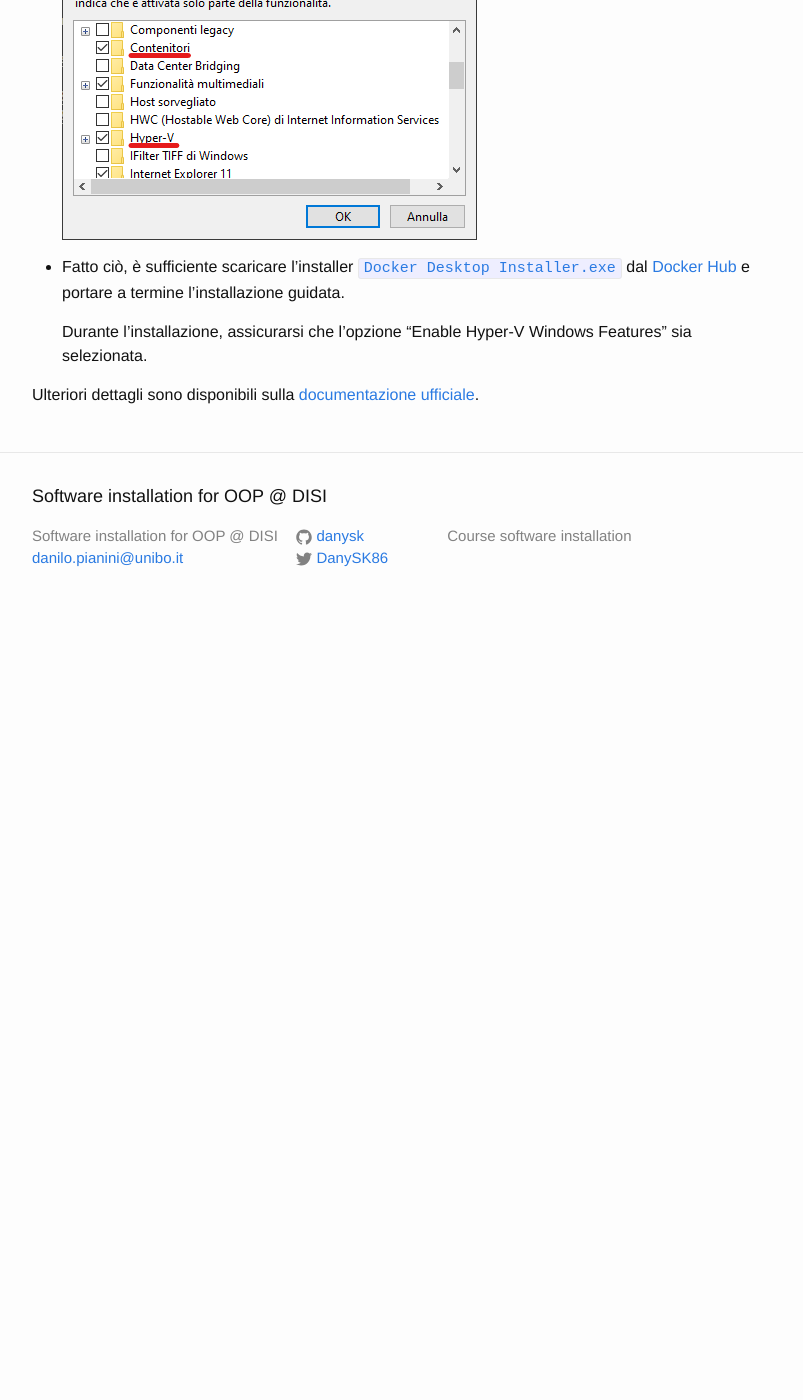
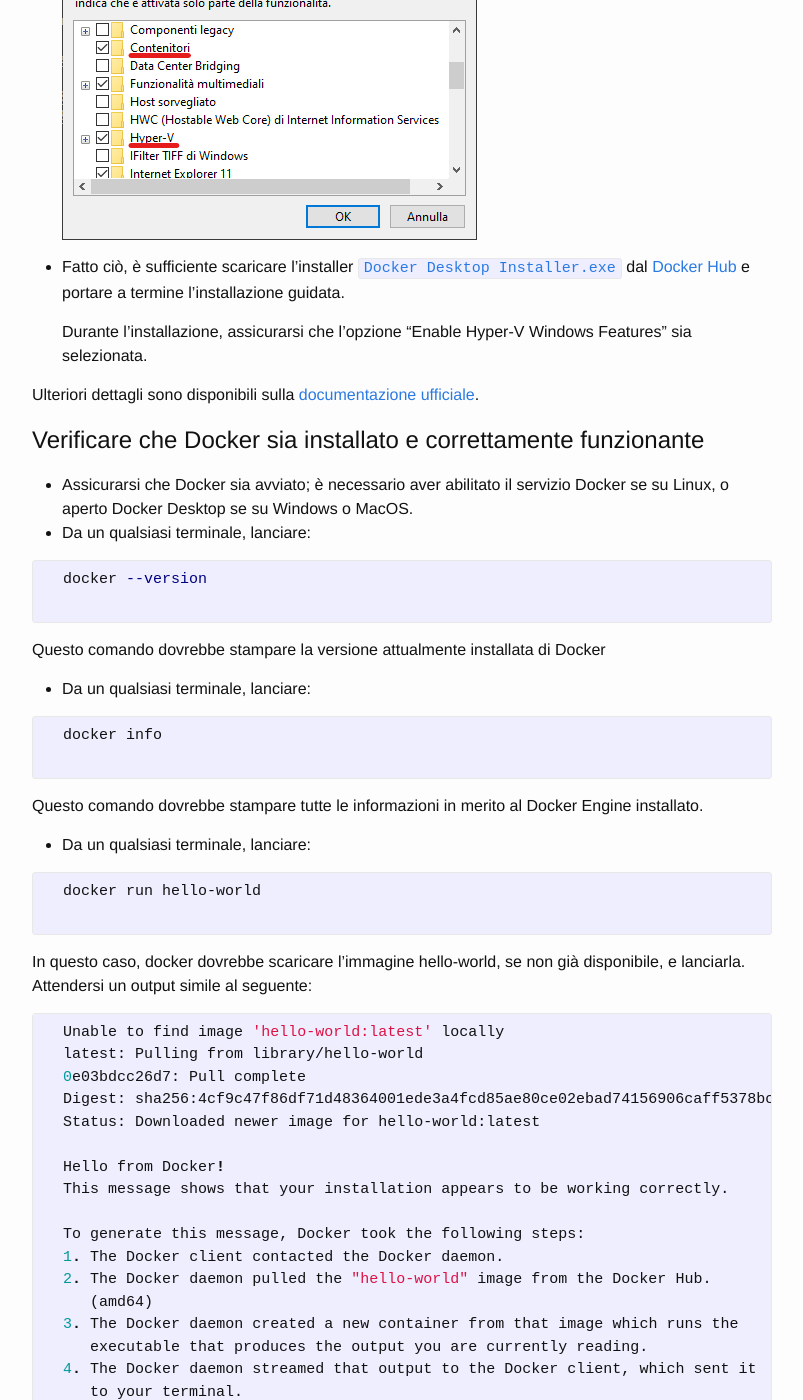
Before and after one commit to unibo-oop/software-installation, a Jekyll site: the page built from index.md, in a window 1280 px wide and 1400 px high, scrolled down 21465 px. Shown: the whole window, without its empty margins (238-1041 px from the left). Built offline with Jekyll 4.4.1, drawn with Linux system fonts in a browser that asks for light colours; before the commit the page ends 22095 px from its top, so only the background shows below that; some of the changed text lies outside the part shown.

Commit message:
Add Docker installation check

```diff
--- a/index.md
+++ b/index.md
@@ -603,6 +603,63 @@ Se disponibile, Docker Desktop su Windows 10 può appoggiarsi ad Hyper-V per la
 
 Ulteriori dettagli sono disponibili sulla [documentazione ufficiale](https://docs.docker.com/docker-for-windows/install/).
 
+## Verificare che Docker sia installato e correttamente funzionante
+
+- Assicurarsi che Docker sia avviato; è necessario aver abilitato il servizio Docker se su Linux, o aperto Docker Desktop se su Windows o MacOS.
+- Da un qualsiasi terminale, lanciare:
+
+  {% highlight powershell %}
+  docker --version
+  {% endhighlight %}
+
+  Questo comando dovrebbe stampare la versione attualmente installata di Docker
+
+- Da un qualsiasi terminale, lanciare:
+
+  {% highlight powershell %}
+  docker info
+  {% endhighlight %}
+
+  Questo comando dovrebbe stampare tutte le informazioni in merito al Docker Engine installato.
+
+- Da un qualsiasi terminale, lanciare:
+
+  {% highlight powershell %}
+  docker run hello-world
+  {% endhighlight %}
+
+  In questo caso, docker dovrebbe scaricare l'immagine hello-world, se non già disponibile, e lanciarla.
+  Attendersi un output simile al seguente:
+
+  {% highlight powershell %}
+  Unable to find image 'hello-world:latest' locally
+  latest: Pulling from library/hello-world
+  0e03bdcc26d7: Pull complete
+  Digest: sha256:4cf9c47f86df71d48364001ede3a4fcd85ae80ce02ebad74156906caff5378bc
+  Status: Downloaded newer image for hello-world:latest
+
+  Hello from Docker!
+  This message shows that your installation appears to be working correctly.
+
+  To generate this message, Docker took the following steps:
+  1. The Docker client contacted the Docker daemon.
+  2. The Docker daemon pulled the "hello-world" image from the Docker Hub.
+     (amd64)
+  3. The Docker daemon created a new container from that image which runs the
+     executable that produces the output you are currently reading.
+  4. The Docker daemon streamed that output to the Docker client, which sent it
+     to your terminal.
+
+  To try something more ambitious, you can run an Ubuntu container with:
+  $ docker run -it ubuntu bash
+
+  Share images, automate workflows, and more with a free Docker ID:
+  https://hub.docker.com/
+
+  For more examples and ideas, visit:
+  https://docs.docker.com/get-started/
+  {% endhighlight %}
+
 [JDK download page]: http://www.oracle.com/technetwork/java/javase/downloads/jdk8-downloads-2133151.html
 [Adopt JDK download page]: https://adoptopenjdk.net/index.html?variant=openjdk11&jvmVariant=hotspot
 [Eclipse Download]: https://www.eclipse.org/downloads/
```
Also changed, not shown: other parts of index.md (+1 -1 lines).
